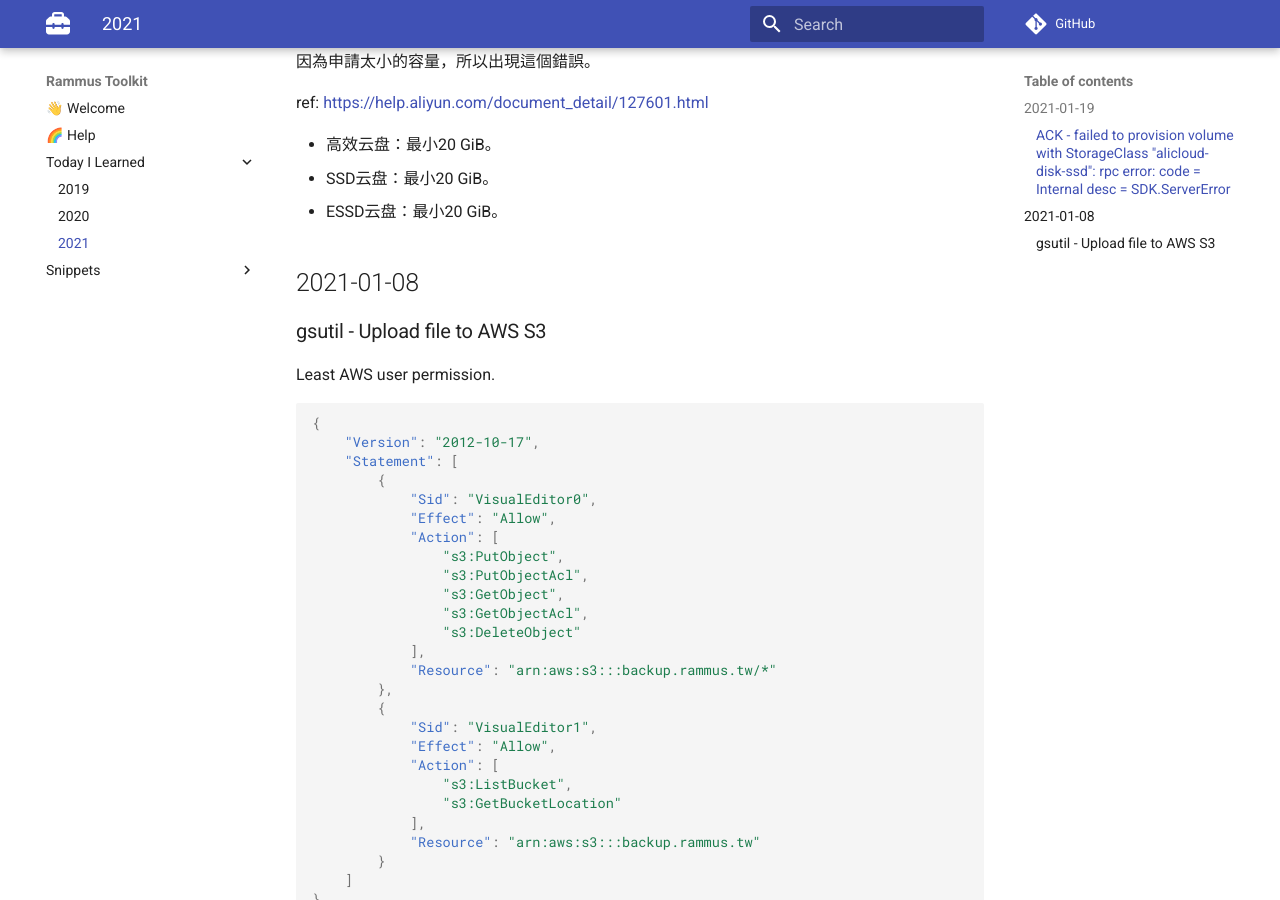
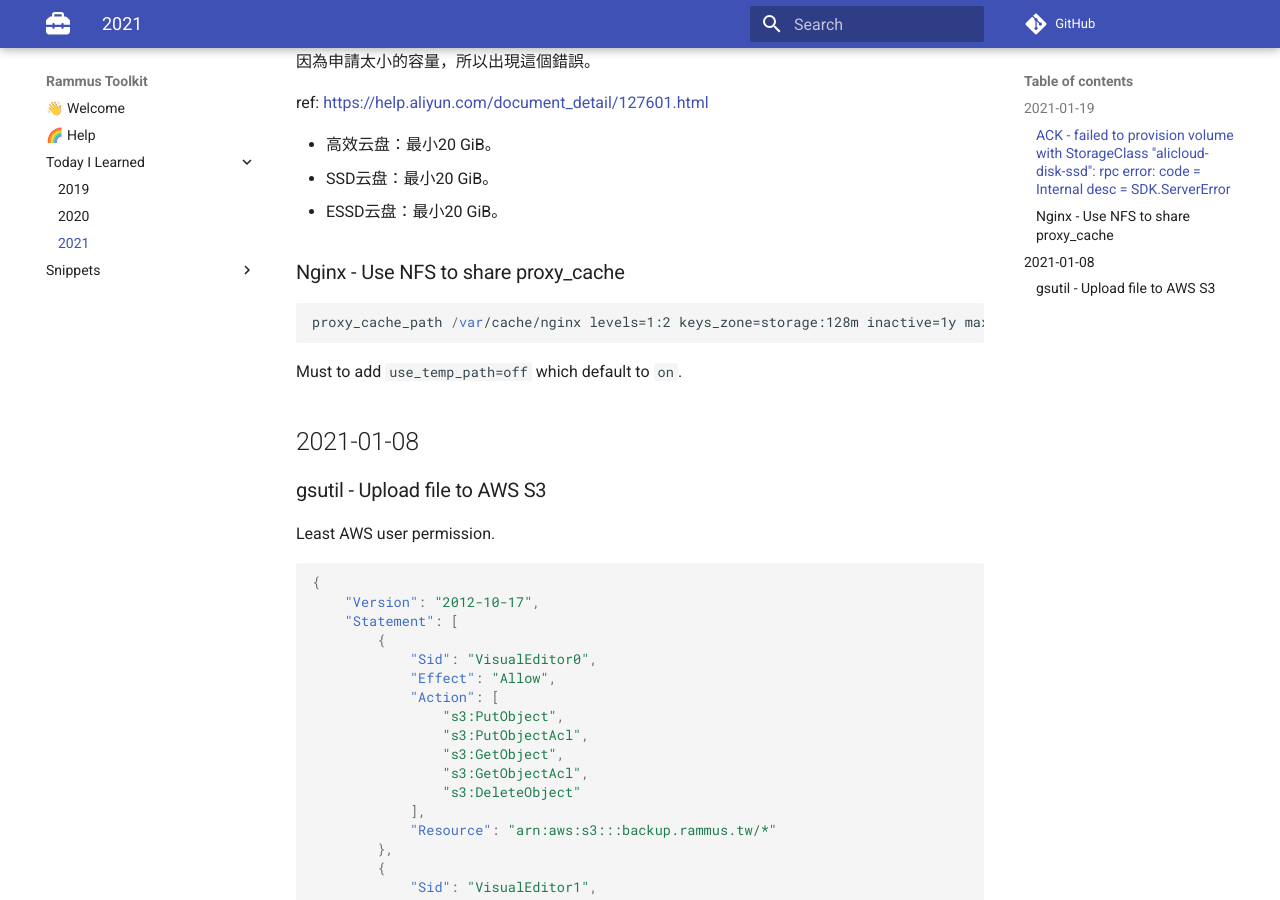
Before and after one commit to RammusXu/toolkit, an MkDocs documentation site: the page built from docs/Today-I-Learned/2021.md, in a window 1280 px wide and 900 px high, scrolled down 365 px. Built offline with MkDocs 1.6.1 and Material for MkDocs 9.7.7, drawn with Linux system fonts in a browser that asks for light colours; comment, search, counter and statistics services are not loaded.

Commit message:
Nginx - Use NFS to share proxy_cache

````diff
--- a/docs/Today-I-Learned/2021.md
+++ b/docs/Today-I-Learned/2021.md
@@ -13,6 +13,13 @@ ref: https://help.aliyun.com/document_detail/127601.html
 - 高效云盘：最小20 GiB。
 - SSD云盘：最小20 GiB。
 - ESSD云盘：最小20 GiB。
+
+### Nginx - Use NFS to share proxy_cache
+```js
+proxy_cache_path /var/cache/nginx levels=1:2 keys_zone=storage:128m inactive=1y max_size=64G use_temp_path=off;
+```
+
+Must to add `use_temp_path=off` which default to `on`.
 ## 2021-01-08
 ### gsutil - Upload file to AWS S3
 
````
